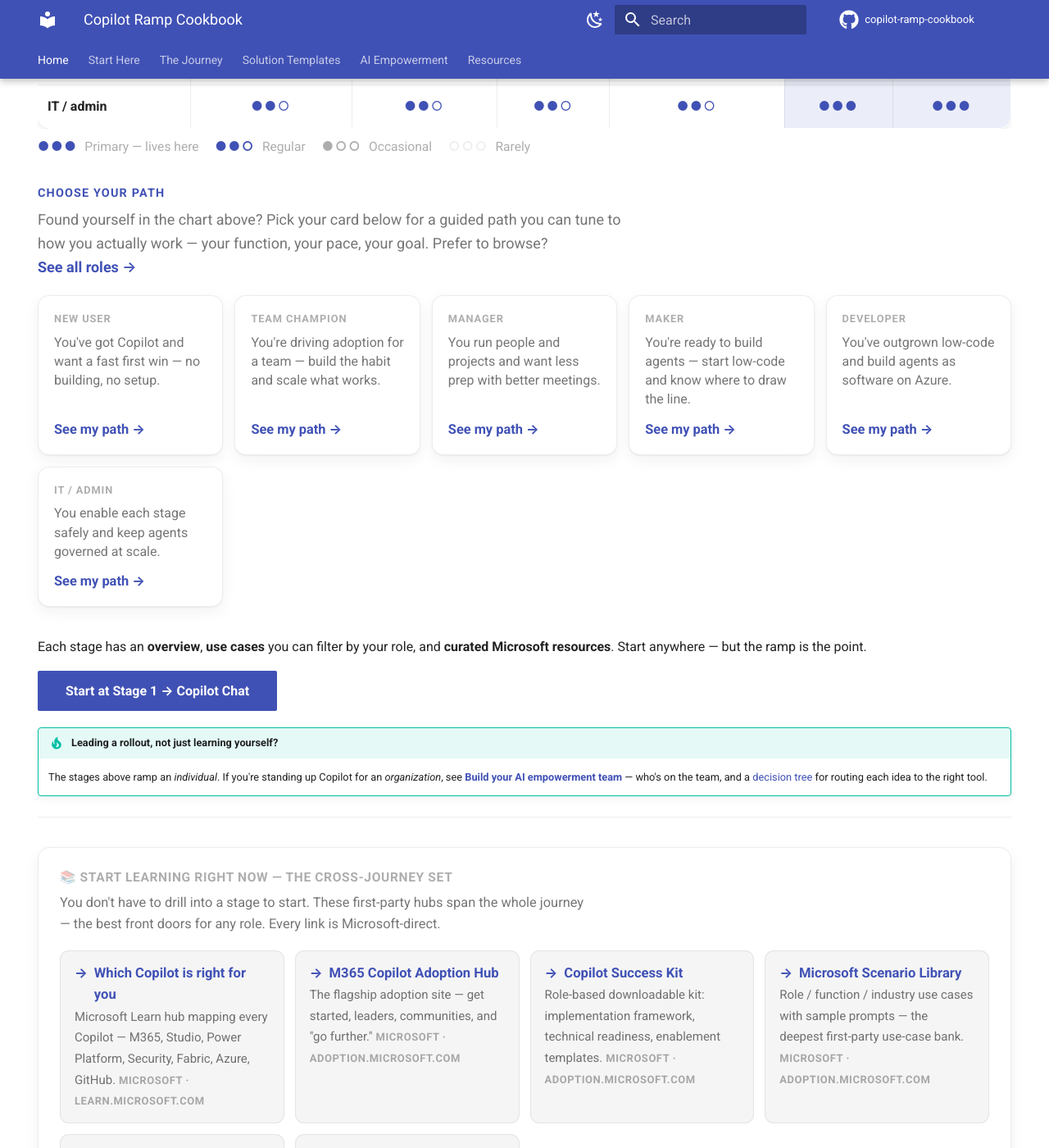
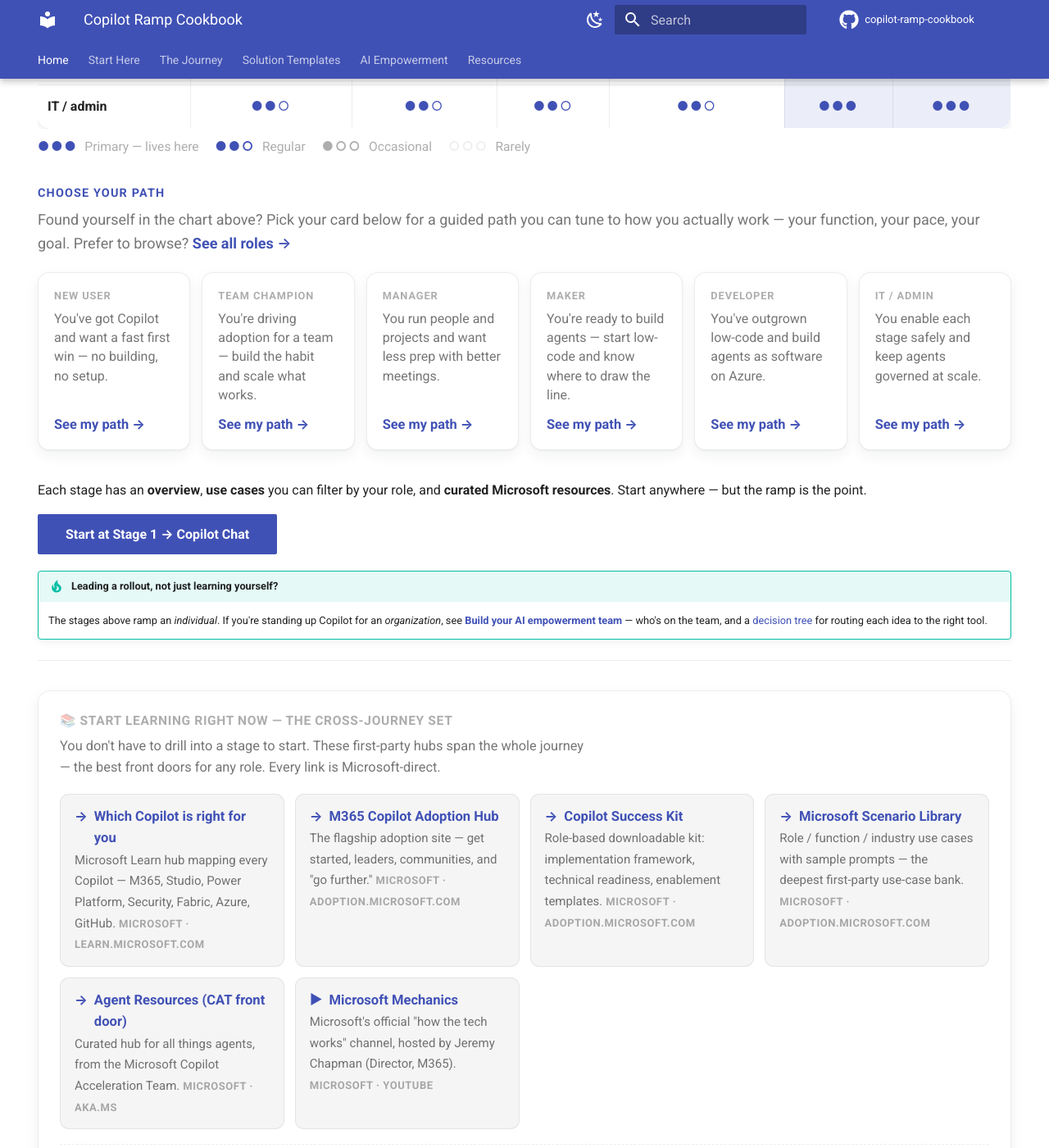
Before and after one commit to MawellGlass/copilot-ramp-cookbook, an MkDocs documentation site: the page built from docs/index.md, in a window 1280 px wide and 1400 px high, scrolled down 1224 px. Shown: the whole window at 82% size. Built offline with MkDocs 1.6.1 and Material for MkDocs 9.7.7, drawn with Linux system fonts in a browser that asks for light colours; comment, search, counter and statistics services are not loaded.

Commit message:
style(home): full-width path intro + 6 persona cards on one row

```diff
--- a/docs/stylesheets/home.css
+++ b/docs/stylesheets/home.css
@@ -308,7 +308,7 @@
   font-size: .9rem;
   color: var(--md-default-fg-color--light);
   margin: 0 0 1rem;
-  max-width: 72ch;
+  max-width: none;
 }
 .path-intro a {
   color: var(--md-primary-fg-color);
@@ -320,9 +320,15 @@
 
 .path-strip {
   display: grid;
-  grid-template-columns: repeat(auto-fit, minmax(210px, 1fr));
+  grid-template-columns: repeat(6, 1fr);
   gap: .7rem;
   margin: 0 0 1.8rem;
+}
+@media (max-width: 1100px) {
+  .path-strip { grid-template-columns: repeat(3, 1fr); }
+}
+@media (max-width: 600px) {
+  .path-strip { grid-template-columns: repeat(2, 1fr); }
 }
 
 .path-card {
```
